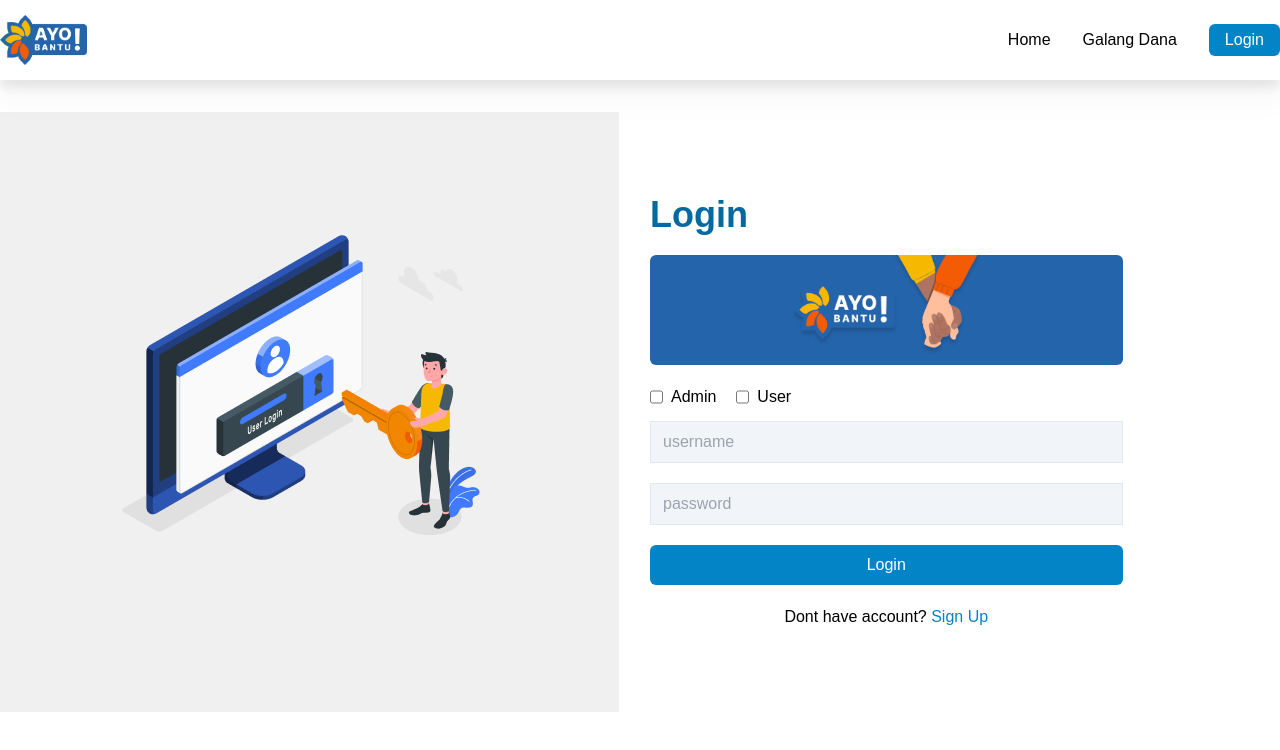
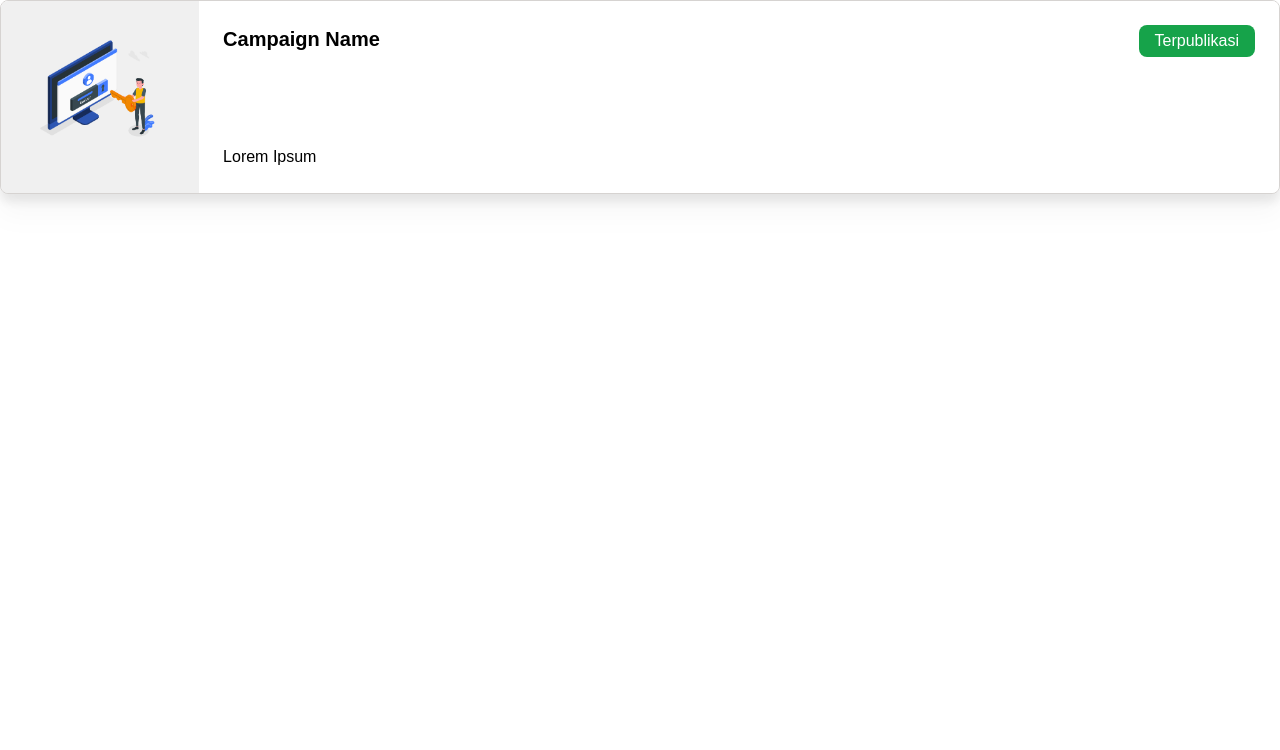
Before and after one commit to FE-07/final-project-FE, a React (Vite) app: page / in a window 1280 px wide. Shown: the top 750 px of the page. Built offline with nearby package versions, Linux system fonts and the light colour scheme.

Commit message:
add komponent card and page buatCampaign

```diff
--- a/src/App.jsx
+++ b/src/App.jsx
@@ -5,13 +5,15 @@ import Navbar from './component/Navbar'
 import Login from './pages/Login'
 
 import './index.css'
+import BuatCampaign from './pages/BuatCampaign'
 
 function App() {
 
   return (
     <>
       {/* <Navbar /> */}
-      <Login />
+      {/* <Login /> */}
+      <BuatCampaign />
       {/* <h1 className="text-3xl font-bold bg-sky-300 underline-offset-2">Hello</h1> */}
     </>
   )
--- a/src/assets/index.js
+++ b/src/assets/index.js
@@ -1,3 +1,4 @@
 import logoAyoBantu from './../assets/logoAyoBantu.png'
+import GambarLogin from './../assets/login-img.png'
 
-export { logoAyoBantu }
+export { logoAyoBantu, GambarLogin }
--- /dev/null
+++ b/src/component/Card.jsx
@@ -0,0 +1,27 @@
+import StatusPending from "./StatusPending"
+import StatusReject from "./StatusReject"
+import StatusVerify from "./StatusVerify"
+import { GambarLogin } from "../assets"
+
+const Card = () => {
+    return (
+        <>
+            <div className="flex flex-col md:flex-row xl:flex-row border border-stone-300 rounded-lg overflow-hidden drop-shadow-xl">
+                <img src={GambarLogin} alt="" className="h-48" />
+                <div className="flex flex-col justify-between bg-white w-full p-6">
+                    <div className="flex justify-between">
+                        <h1 className="text-xl font-semibold">Campaign Name</h1>
+                        <div>
+                            {/* <StatusPending /> */}
+                            {/* <StatusReject /> */}
+                            <StatusVerify />
+                        </div>
+                    </div>
+                    <p>Lorem Ipsum</p>
+                </div>
+            </div>
+        </>
+    )
+}
+
+export default Card
--- /dev/null
+++ b/src/component/StatusPending.jsx
@@ -0,0 +1,11 @@
+const StatusPending = () => {
+    return (
+        <>
+            <div className="py-1 px-4 bg-stone-200 rounded-lg">
+                <p>Pending</p>
+            </div>
+        </>
+    )
+}
+
+export default StatusPending
--- /dev/null
+++ b/src/component/StatusReject.jsx
@@ -0,0 +1,17 @@
+const StatusReject = () => {
+    return (
+        <>
+            <div className="flex gap-2">
+                <div className="py-1 px-4 bg-red-500 rounded-lg text-white">
+                    <p>Ditolak</p>
+                </div>
+                <div className="py-1 px-4 bg-stone-200 rounded-lg">
+                    <p>View</p>
+                </div>
+            </div>
+        </>
+    )
+}
+
+
+export default StatusReject
--- /dev/null
+++ b/src/component/StatusVerify.jsx
@@ -0,0 +1,10 @@
+const StatusVerify = () => {
+    return (
+        <>
+            <div className="py-1 px-4 bg-green-600 rounded-lg text-white">
+                <p>Terpublikasi</p>
+            </div></>
+    )
+}
+
+export default StatusVerify
--- /dev/null
+++ b/src/pages/BuatCampaign.jsx
@@ -0,0 +1,13 @@
+import Card from "../component/Card"
+
+const BuatCampaign = () => {
+    return (
+        <>
+            <div>
+                <Card />
+            </div>
+        </>
+    )
+}
+
+export default BuatCampaign
```
